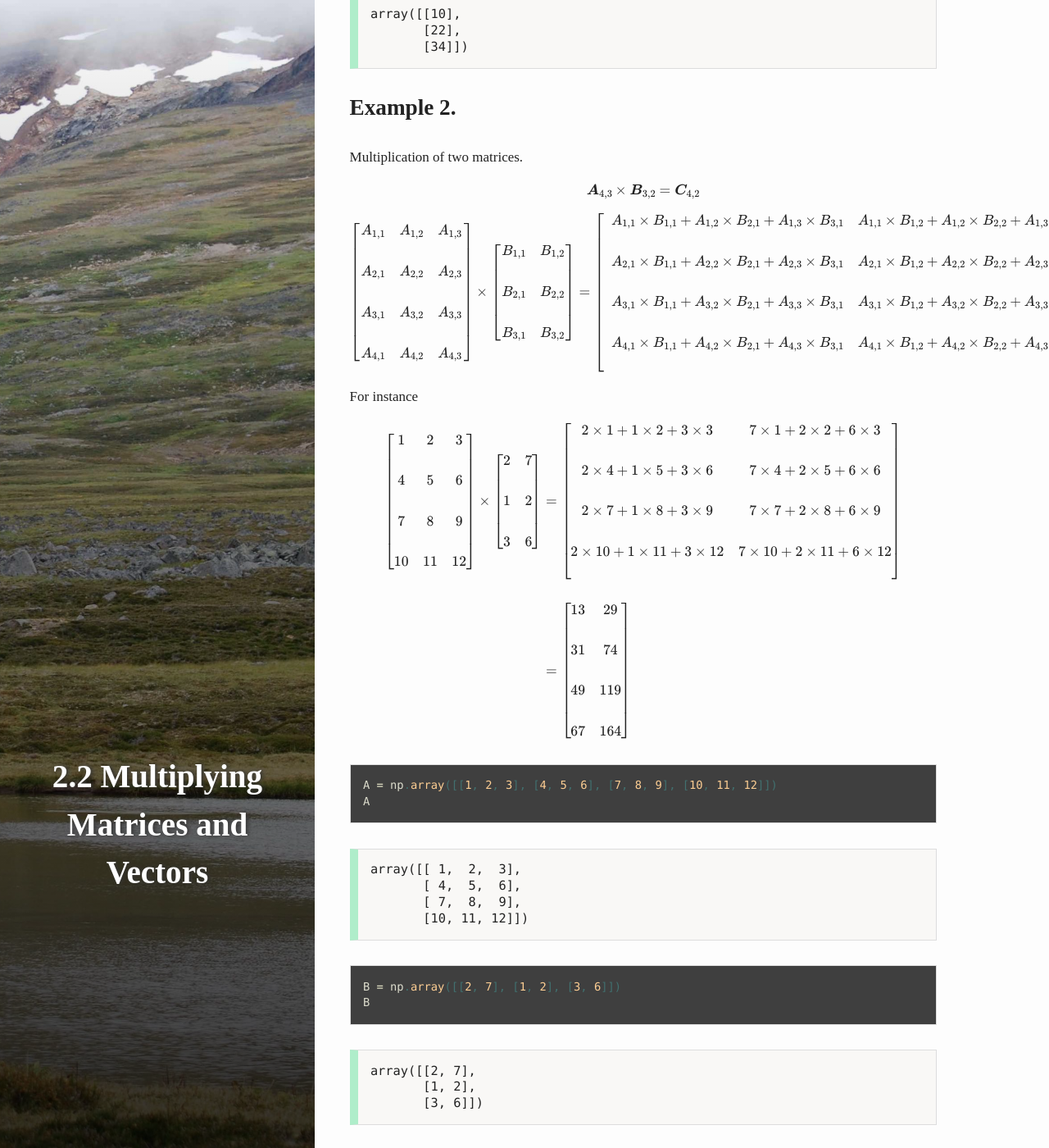
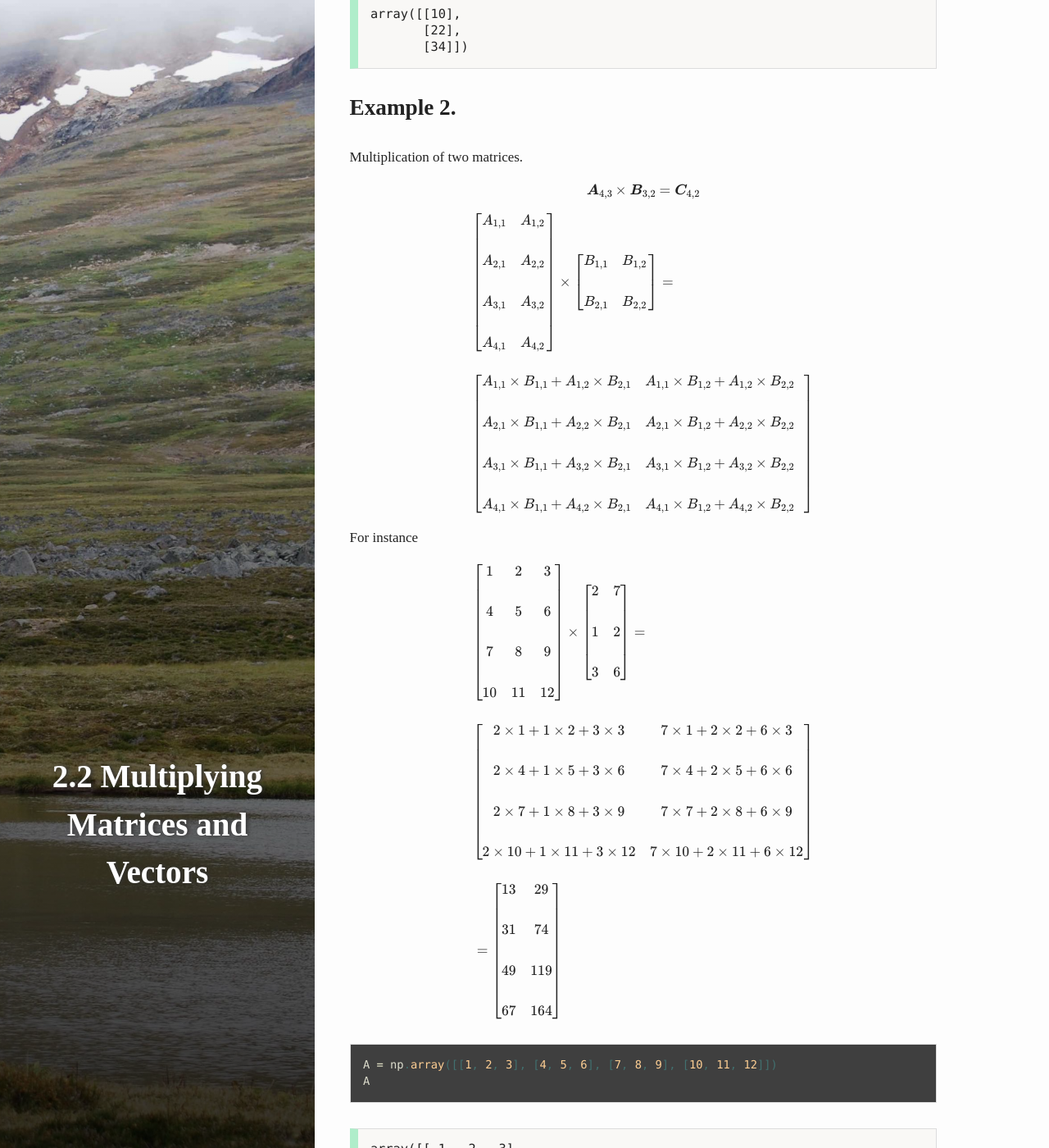
Before and after one commit to hadrienj/hadrienj.github.io, a Jekyll site: the page built from _posts/2018-03-04-2.2-Multiplying-Matrices-and-Vectors.md, in a window 1280 px wide and 1400 px high, scrolled down 2857 px. Shown: the whole window at 82% size. Built offline with Jekyll 4.4.1, drawn with Linux system fonts in a browser that asks for light colours; formulas are drawn with MathJax 3.

Commit message:
add scaling equations and some style

```diff
--- a/_posts/2018-03-04-2.2-Multiplying-Matrices-and-Vectors.md
+++ b/_posts/2018-03-04-2.2-Multiplying-Matrices-and-Vectors.md
@@ -165,23 +165,24 @@ $$\boldsymbol{A} _{4,3} \times \boldsymbol{B} _{3, 2} = \boldsymbol{C} _{4, 2}$$
 
 <div>
 $$
-\begin{bmatrix}
-    A_{1,1} & A_{1,2} & A_{1,3} \\\\
-    A_{2,1} & A_{2,2} & A_{2,3} \\\\
-    A_{3,1} & A_{3,2} & A_{3,3} \\\\
-    A_{4,1} & A_{4,2} & A_{4,3}
+\begin{align*}
+&\begin{bmatrix}
+    A_{1,1} & A_{1,2} \\\\
+    A_{2,1} & A_{2,2} \\\\
+    A_{3,1} & A_{3,2} \\\\
+    A_{4,1} & A_{4,2}
 \end{bmatrix}\times
 \begin{bmatrix}
     B_{1,1} & B_{1,2} \\\\
-    B_{2,1} & B_{2,2} \\\\
-    B_{3,1} & B_{3,2}
+    B_{2,1} & B_{2,2}
 \end{bmatrix}=\\\\
-\begin{bmatrix}
-    A_{1,1} \times B_{1,1} + A_{1,2} \times B_{2,1} + A_{1,3} \times B_{3,1} & A_{1,1} \times B_{1,2} + A_{1,2} \times B_{2,2} + A_{1,3} \times B_{3,2} \\\\
-    A_{2,1} \times B_{1,1} + A_{2,2} \times B_{2,1} + A_{2,3} \times B_{3,1} & A_{2,1} \times B_{1,2} + A_{2,2} \times B_{2,2} + A_{2,3} \times B_{3,2} \\\\
-    A_{3,1} \times B_{1,1} + A_{3,2} \times B_{2,1} + A_{3,3} \times B_{3,1} & A_{3,1} \times B_{1,2} + A_{3,2} \times B_{2,2} + A_{3,3} \times B_{3,2} \\\\
-    A_{4,1} \times B_{1,1} + A_{4,2} \times B_{2,1} + A_{4,3} \times B_{3,1} & A_{4,1} \times B_{1,2} + A_{4,2} \times B_{2,2} + A_{4,3} \times B_{3,2} \\\\
+&\begin{bmatrix}
+    A_{1,1} \times B_{1,1} + A_{1,2} \times B_{2,1} & A_{1,1} \times B_{1,2} + A_{1,2} \times B_{2,2} \\\\
+    A_{2,1} \times B_{1,1} + A_{2,2} \times B_{2,1} & A_{2,1} \times B_{1,2} + A_{2,2} \times B_{2,2} \\\\
+    A_{3,1} \times B_{1,1} + A_{3,2} \times B_{2,1} & A_{3,1} \times B_{1,2} + A_{3,2} \times B_{2,2} \\\\
+    A_{4,1} \times B_{1,1} + A_{4,2} \times B_{2,1} & A_{4,1} \times B_{1,2} + A_{4,2} \times B_{2,2}
 \end{bmatrix}
+\end{align*}
 $$
 </div>
 
@@ -190,7 +191,7 @@ For instance
 <div>
 $$
 \begin{align*}
-\begin{bmatrix}
+&\begin{bmatrix}
     1 & 2 & 3 \\\\
     4 & 5 & 6 \\\\
     7 & 8 & 9 \\\\
@@ -200,12 +201,12 @@ $$
     2 & 7 \\\\
     1 & 2 \\\\
     3 & 6
-\end{bmatrix}&=
-\begin{bmatrix}
+\end{bmatrix}=\\\\
+&\begin{bmatrix}
     2 \times 1 + 1 \times 2 + 3 \times 3 & 7 \times 1 + 2 \times 2 + 6 \times 3 \\\\
     2 \times 4 + 1 \times 5 + 3 \times 6 & 7 \times 4 + 2 \times 5 + 6 \times 6 \\\\
     2 \times 7 + 1 \times 8 + 3 \times 9 & 7 \times 7 + 2 \times 8 + 6 \times 9 \\\\
-    2 \times 10 + 1 \times 11 + 3 \times 12 & 7 \times 10 + 2 \times 11 + 6 \times 12 \\\\
+    2 \times 10 + 1 \times 11 + 3 \times 12 & 7 \times 10 + 2 \times 11 + 6 \times 12
 \end{bmatrix}\\\\
 &=
 \begin{bmatrix}
--- a/assets/_sass/_media-queries.scss
+++ b/assets/_sass/_media-queries.scss
@@ -1,6 +1,13 @@
 /*
 * Media Queries
 * ========================================================================== */
+
+
+@media screen and (max-width: $md-break-point) {
+  .MathJax {
+    font-size: 70% !important;
+  }
+}
 
 @media screen and (min-width: $md-break-point) {
   body { font-size: 17px; }
--- a/assets/css/syntax.css
+++ b/assets/css/syntax.css
@@ -152,3 +152,20 @@ color:#efef8f;
 .flexInsideLarge {
   flex: 20;
 }
+blockquote {
+  border-left: none;
+  border-right: none;
+  border-top: 1px solid #123453;
+  border-bottom: 1px solid #ccc;
+  color: #a5a4a4;
+  font-style: italic;
+  margin: 30px;
+  padding: 30px;
+  text-align: center;
+}
+.pquote {
+    margin: 0 0 0 auto;
+    width: 200px;
+    font-size: 26px;
+    font-style: italic;
+}
```
Also changed, not shown: assets/js/scripts.js (line endings or trailing spaces).
